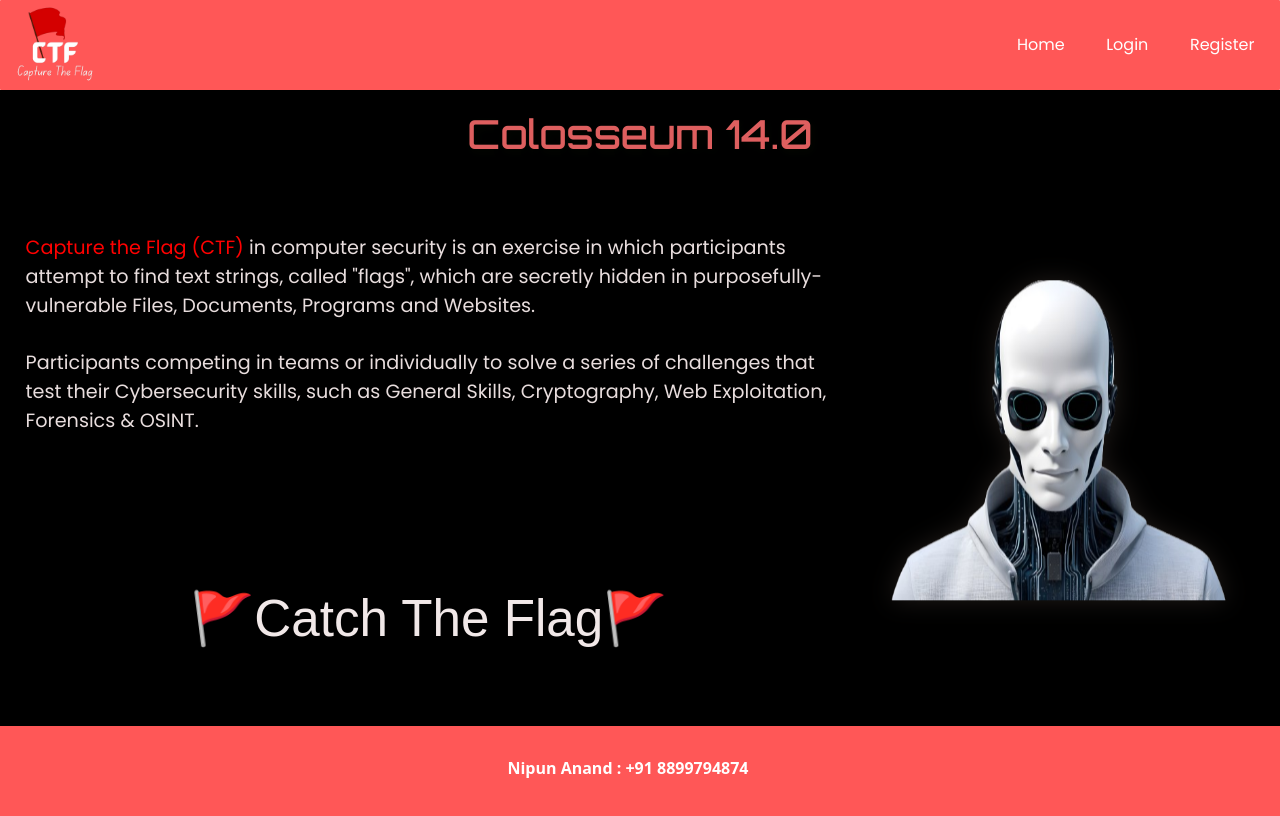
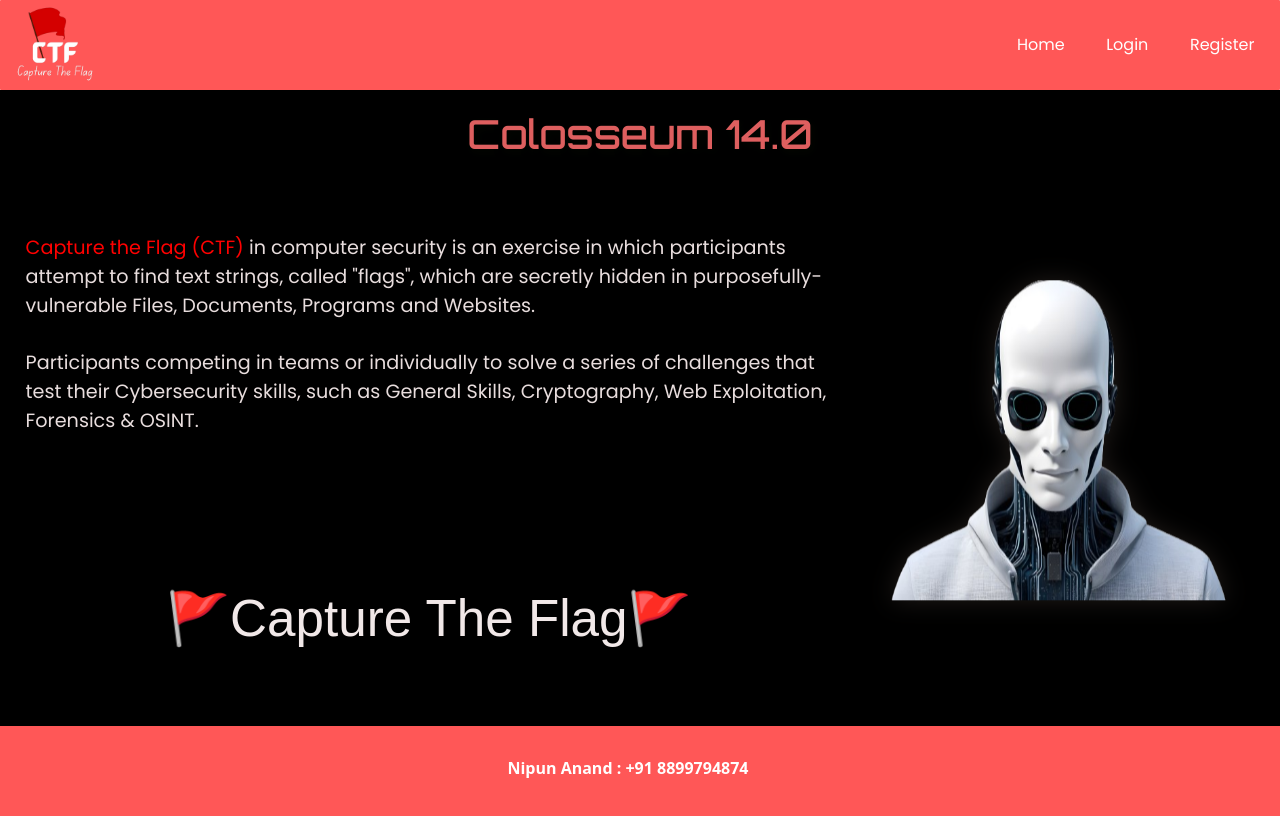
Before and after one commit to amanRT/CTF, a React (Create React App) app in the folder user/: page / in a window 1280 px wide. Shown: the top 816 px of the page. Built offline with nearby package versions, Linux system fonts and the light colour scheme; a web font is replaced by a local one.

Commit message:
belownavbar.js

```diff
--- a/user/src/components/BelowNavbar/BelowNavbar.js
+++ b/user/src/components/BelowNavbar/BelowNavbar.js
@@ -12,7 +12,7 @@ export default function BelowNavbar() {
           <br/> <br/>
 Participants competing in teams or individually to solve a series of challenges that test their Cybersecurity skills, such as General Skills, Cryptography, Web Exploitation, Forensics & OSINT.</p>
 
-<h2>🚩Catch The Flag🚩</h2>
+<h2>🚩Capture The Flag🚩</h2>
       </div>
       <div className='Below-Navbarimage'>
         <img src={aigenerated} alt="" />
```
